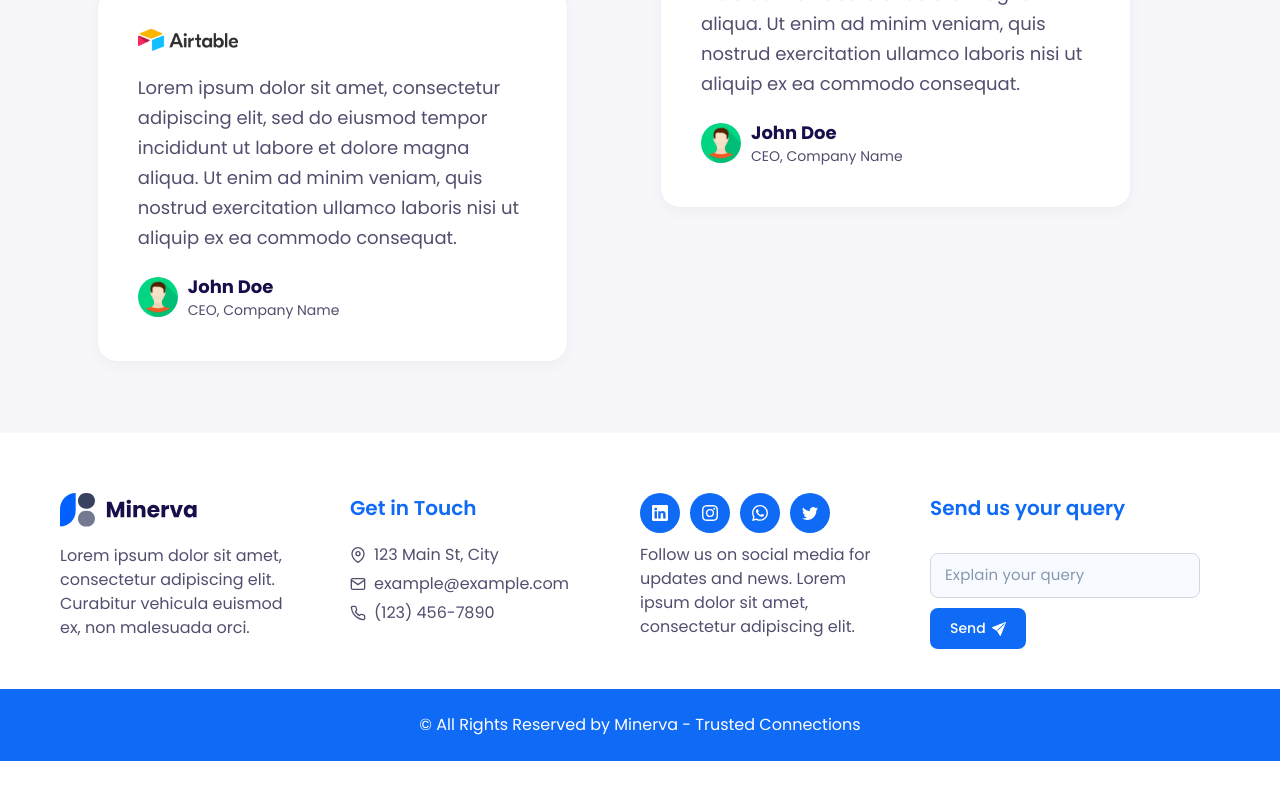
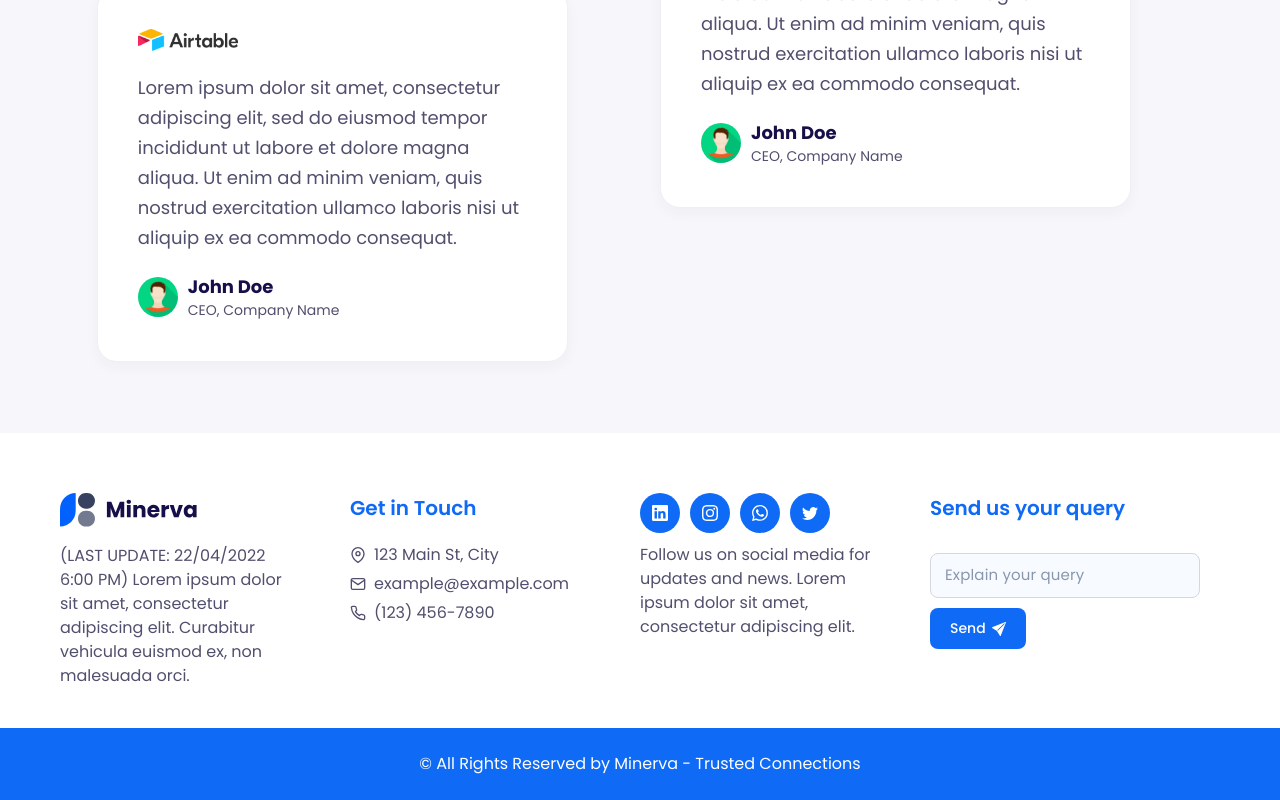
Before and after one commit to minervajsr/minerva-fe, a React (Vite) app: page / in a window 1280 px wide. Shown: the part 4436-5236 px from the top of the page. Before the commit the page ends 5197 px from the top, so only its background shows below. Built offline with nearby package versions, Linux system fonts and the light colour scheme.

Commit message:
Notation for update

```diff
--- a/src/components/LandingPage/FooterSection.jsx
+++ b/src/components/LandingPage/FooterSection.jsx
@@ -19,8 +19,9 @@ const FooterSection = () => {
         <div className={styles.footerRow}>
           <img src={logo} alt='Logo' className={styles.logo} />
           <p>
-            Lorem ipsum dolor sit amet, consectetur adipiscing elit. Curabitur
-            vehicula euismod ex, non malesuada orci.
+            (LAST UPDATE: 22/04/2022 6:00 PM) Lorem ipsum dolor sit amet,
+            consectetur adipiscing elit. Curabitur vehicula euismod ex, non
+            malesuada orci.
           </p>
         </div>
         <div className={styles.footerRow}>
```
